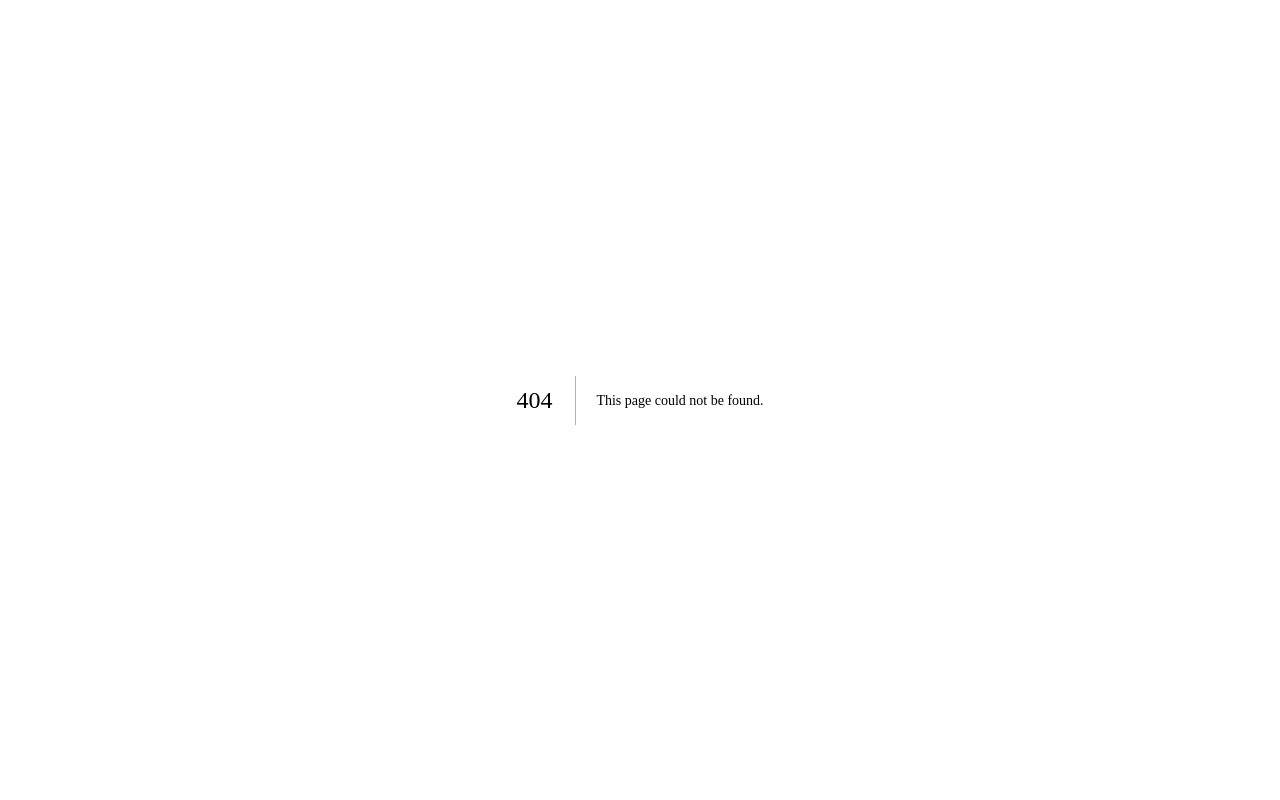
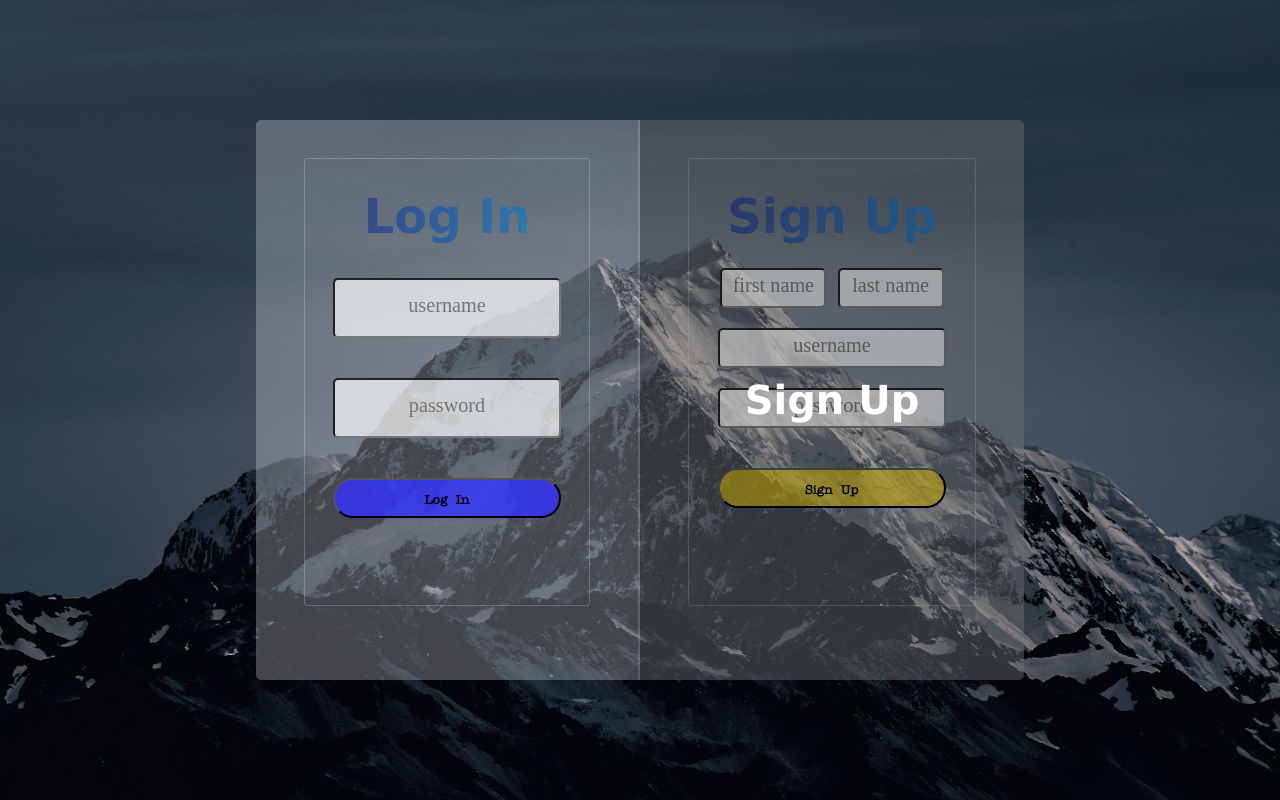
Before and after one commit to ldnelson16/pf, a Next.js app: page /planner in a window 1280 px wide. Before the commit this address had no page. Built offline with nearby package versions, Linux system fonts and the light colour scheme.

Commit message:
including planner directory

```diff
--- /dev/null
+++ b/components/planner/homepage.js
@@ -0,0 +1,114 @@
+//imports
+import styles from '../../styles/planner/homepage.module.css';
+import textstyles from '../../styles/planner/texts.module.css';
+import {useState} from 'react';
+//import updata from '../../styles/planner/homepage.module.css';
+
+//export default
+export default function HomePage(){
+  //Event listeners
+  const signup = () => {
+    console.log("Attempting to signup");
+    console.log(username.toLowerCase()+" "+password);
+    //Checking for username
+    if(updata["usernames"].includes(username.toLowerCase())){
+      console.log("Username "+username+" already exists.");
+      fs.writeFileSync('../data/upkeys.json',JSON.stringify(updata));
+      //display error message for user to sign in
+
+    }
+    else{
+      updata["usernames"]+=[username.toLowerCase()];
+    }
+  }
+  const login = () => {
+    console.log("Looking for username/password pair");
+    //Check database for u/p pair
+    console.log(username.toLowerCase()+"/"+password);
+    if(updata["key_pairs"].includes(username.toLowerCase()+"/"+password)){
+      console.log("Key pair found");
+      //Enter next page
+
+    }
+    else{
+      console.log("Key pair not found, try again.");
+      //prompt error message
+    }
+    console.log("Button clicked");
+  }
+  const enterusername = (event) => {
+    console.log("Username changed");
+    setUsername(event.target.value);
+  }
+  const enterpassword = (event) => {
+    console.log("Password changed");
+    setPassword(event.target.value);
+    console.log(password);
+  }
+  const enterfname = (event) => {
+    console.log("First name changed");
+    setFname(event.target.value);
+    console.log(fname);
+  }
+  const enterlname = (event) => {
+    console.log("Last name changed");
+    SetLname(event.target.value);
+    console.log(lname);
+  }
+  const handleSUHover = () => {
+    setSUHoverState(true);
+    console.log("Mouse Entered Sign Up Box");
+  }
+  const handleSULeave = () => {
+    setSUHoverState(false);
+    console.log("Mouse Left Sign Up Box");
+  }
+  //useStates
+  const [signuphover,setSUHoverState] = useState(false);
+  const [username,setUsername] = useState("");
+  const [password,setPassword] = useState("");
+  const [fname,setFname] = useState("");
+  const [lname,SetLname] = useState("");
+  //variable CSS states
+  const logindiv = {
+    display: signuphover?"flex":"none"
+  };
+  const signindiv = {
+    display: signuphover?"none":"flex"
+  }
+
+  return(
+    <>
+      <div className={styles.body}>
+        <div onMouseLeave={handleSULeave} className={styles.centerbox}>
+          <div className={styles.loginside}>
+            <div className={styles.login}>
+              <div className={styles.loginheading}>
+                <span className={textstyles.heading}>Log In</span>
+              </div>
+              <input onChange={enterusername} name="username" type="text" className={styles.input} placeholder='username'></input>
+              <input onChange={enterpassword} name="password" type="password" className={styles.input} placeholder='password'></input>
+              <button type="submit" className={styles.signinbutton} onClick={login}>Log In</button>
+            </div>
+          </div>
+          <div onMouseEnter={handleSULeave} style={logindiv} className={styles.loginsidecover}><span className={textstyles.h1}>Log In</span></div>
+          <div className={styles.signinside}>
+            <div className={styles.login}>
+              <div className={styles.loginheading}>
+                <span className={textstyles.heading}>Sign Up</span>
+              </div>
+              <div className={styles.namediv}>
+                <input onChange={enterfname} name="fname" type="text" className={styles.input3} placeholder="first name"></input>
+                <input onChange={enterlname} name="lname" type="text" className={styles.input3} placeholder="last name"></input>
+              </div>
+              <input onChange={enterusername} name="username" type="text" className={styles.input2} placeholder='username'></input>
+              <input onChange={enterpassword} name="password" type="password" className={styles.input2} placeholder='password'></input>
+              <button type="submit" onClick={signup} className={styles.yellowsigninbutton}>Sign Up</button>
+            </div>
+          </div>
+          <div onMouseEnter={handleSUHover} style={signindiv} className={styles.signinsidecover}><span className={textstyles.h1}>Sign Up</span></div>
+        </div>
+      </div>
+    </>
+  );
+}
--- a/package.json
+++ b/package.json
@@ -3,7 +3,8 @@
   "scripts": {
     "dev": "next dev",
     "build": "next build",
-    "start": "next start"
+    "start": "next start",
+    "deploy": "vercel; vercel --prod"
   },
   "dependencies": {
     "next": "latest",
--- a/pages/index.js
+++ b/pages/index.js
@@ -1,6 +1,4 @@
-import Head from 'next/head';
 import Boxes from '../components/boxes';
-import Headbox from '../components/heading';
 
 export default function Home() {
   return (
--- /dev/null
+++ b/pages/planner/index.js
@@ -0,0 +1,9 @@
+"use client";
+
+import HomePage from '../../components/planner/homepage';
+
+export default function Page() {
+  return (
+    <HomePage></HomePage>
+  );
+}
--- /dev/null
+++ b/styles/planner/homepage.module.css
@@ -0,0 +1,177 @@
+.body {
+  position: absolute;
+  background-image: url('../../public/images/mountainbackground.jpg');
+  background-size: cover;
+  background-repeat: no-repeat;
+  background-position: center center;
+  height: 100%;
+  width: 100%;
+}
+
+.centerbox {
+  position: relative;
+  display: flex;
+  top: 50%;
+  left: 50%;
+  transform: translate(-50%, -50%);
+  width: 60%;
+  height: 70%;
+  background-color: rgba(1000, 1000, 1000, 0.25);
+  border-radius: 5px;
+}
+
+.loginside {
+  position: absolute;
+  width: 50%;
+  height: 100%;
+  border-right: 2px solid rgba(1000, 1000, 1000, 0.15);
+}
+
+.loginsidecover{
+  background-color: rgba(0,0,0,0.24);
+  position: absolute;
+  width: 50%;
+  height: 100%;
+  justify-content: center;
+  align-items: center;
+  border-radius: 5px 0px 0px 5px;
+}
+
+.signinside {
+  position: absolute;
+  margin-left: 50%;
+  width: 50%;
+  height: 100%;
+}
+
+.signinsidecover{
+  background-color: rgba(0,0,0,0.24);
+  position: absolute;
+  margin-left: 50%;
+  width: 50%;
+  height: 100%;
+  justify-content: center;
+  align-items: center;
+  border-radius: 0px 5px 5px 0px;
+}
+
+.namediv {
+  display: flex;
+  justify-content: center;
+  align-items: center;
+  padding: 0px;
+}
+
+.loginheading {
+  display: flex;
+  align-items: center;
+  justify-content: center;
+  position: relative;
+  margin-top: 12%;
+  width: 90%;
+  height: 10%;
+  border-radius: 125px;
+}
+
+.login {
+  position: relative;
+  border: 1px solid rgba(1000, 1000, 1000, 0.2);
+  width: 75%;
+  margin-left: 12.5%;
+  margin-top: 10%;
+  height: 80%;
+  border-radius: 3px;
+  align-items: center;
+  display: flex;
+  flex-direction: column;
+}
+
+.input {
+  padding: 0px;
+  border-radius: 5px;
+  background-color: rgba(500, 500, 500, 0.7);
+  height: 60px;
+  margin-top: 40px;
+  width: 80%;
+  text-align: center;
+  color: rgba(50, 50, 500, 0.5);
+  font-size: 1.1em;
+  font-weight: bold;
+}
+
+.input2 {
+  padding: 0px;
+  border-radius: 5px;
+  background-color: rgba(500, 500, 500, 0.7);
+  height: 40px;
+  margin-top: 20px;
+  width: 80%;
+  text-align: center;
+  color: rgba(50, 50, 500, 0.5);
+  font-size: 1.1em;
+  font-weight: bold;
+}
+
+.input3 {
+  padding: 0px;
+  border-radius: 5px;
+  background-color: rgba(500, 500, 500, 0.7);
+  height: 40px;
+  margin: 30px 2% 0px 2%;
+  width: 37%;
+  text-align: center;
+  color: rgba(50, 50, 500, 0.5);
+  font-size: 1.1em;
+  font-weight: bold;
+}
+
+.input::placeholder {
+  line-height: 60px;
+  text-align: center;
+  font-size: 1.15em;
+  font-weight: normal;
+}
+
+.input2::placeholder {
+  line-height: 60px;
+  text-align: center;
+  font-size: 1.15em;
+  font-weight: normal;
+}
+
+.input3::placeholder {
+  line-height: 60px;
+  text-align: center;
+  font-size: 1.15em;
+  font-weight: normal;
+}
+
+.yellowsigninbutton {
+  width: 80%;
+  background-color: rgba(233, 202, 9, 0.6);
+  margin: 40px;
+  border-radius: 25px;
+  height: 40px;
+  box-shadow: 0px 3px 0px rgba(50, 50, 500, 0.1);
+}
+
+.signinbutton {
+  width: 80%;
+  background-color: rgba(50, 50, 500, 0.8);
+  margin: 40px;
+  border-radius: 25px;
+  height: 40px;
+  box-shadow: 0px 3px 0px rgba(50, 50, 500, 0.1);
+}
+
+.signinbutton:hover {
+  background-color: rgba(50, 50, 500, 0.75);
+  border: 1px solid rgba(50, 50, 500, 1);
+  box-shadow: 0px 3px 0px rgba(50, 50, 500, 0.3);
+}
+
+.yellowsigninbutton:hover {
+  background-color: rgba(233, 202, 9, 0.75);
+  border: 1px solid rgba(233, 202, 9, 1);
+  box-shadow: 0px 3px 0px rgba(232, 202, 9, 0.3);
+}
--- /dev/null
+++ b/styles/planner/texts.module.css
@@ -0,0 +1,17 @@
+.heading{
+  font-family:'Lucida Sans', 'Lucida Sans Regular', 'Lucida Grande', 'Lucida Sans Unicode', Geneva, Verdana, sans-serif;
+  background: linear-gradient(
+            to right, rgba(40, 65, 142, 0.8), rgba(32, 122, 189, 0.8));
+  -webkit-text-fill-color: transparent;
+  -webkit-background-clip: text;
+  font-size: 3em;
+  font-weight: bold;
+  background-clip: text;
+}
+
+.h1{
+  font-family: 'Lucida Sans', 'Lucida Sans Regular', 'Lucida Grande', 'Lucida Sans Unicode', Geneva, Verdana, sans-serif;
+  font-weight: bold;
+  color: white;
+  font-size: 40px;
+}
```
Also changed, not shown: components/boxes.js (+4 -4 lines), 1 other file (tests, documents, lock files or other folders).
